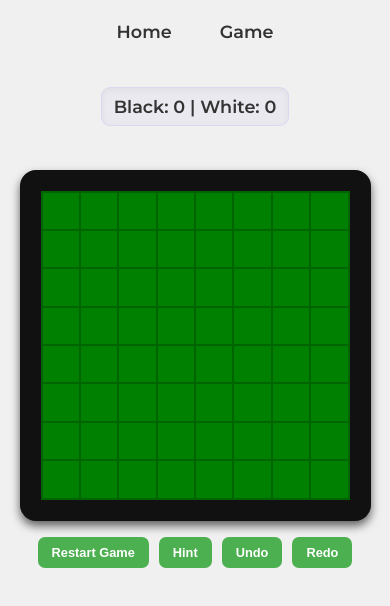
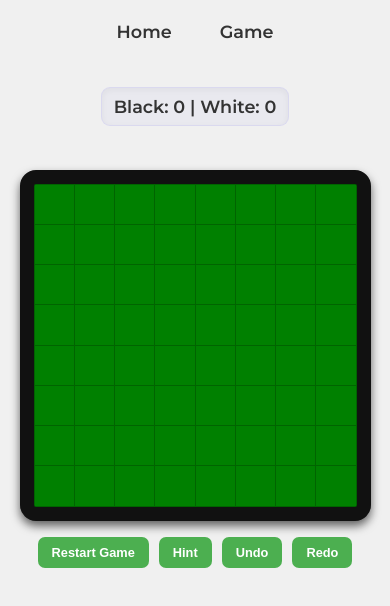
Before and after one commit to marcothuemmler/org.thuemmler.reversi, a Vue app in the folder frontend/: page /game in a window 390 px wide. Shown: the top 606 px of the page. Built offline with nearby package versions, Linux system fonts and the light colour scheme; no server answers.

Commit message:
feat: add CSS media query for responsive game board

```diff
--- a/frontend/src/styles/Game.css
+++ b/frontend/src/styles/Game.css
@@ -143,3 +143,11 @@
 .modal button:hover {
     background-color: #555;
 }
+
+@media (max-width: 768px) {
+    #board {
+            grid-gap: 1px;
+            padding: 1px;
+            border: 14px solid #111;
+    }
+}
```
